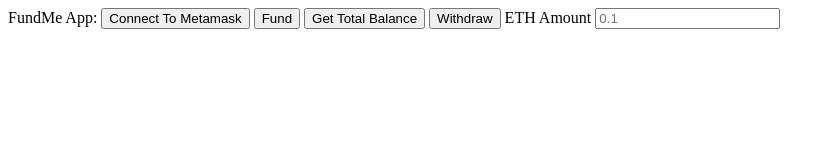
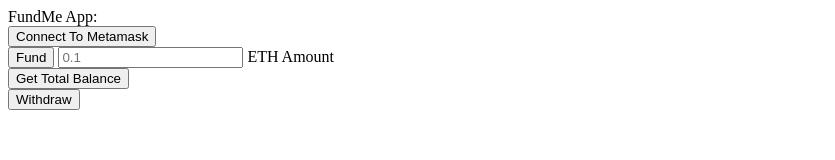
Before and after one commit to N-dcool/fund-me-UI, a plain HTML site: page index.html in a window 1280 px wide. Shown: the whole page, without its empty margins (0-835 px from the left). Drawn offline with Linux system fonts and the light colour scheme.

```diff
--- a/index.html
+++ b/index.html
@@ -8,13 +8,16 @@
     </head>
     <body>
         FundMe App:
-        <button id="connectButton">Connect To Metamask</button>
-        <button id="fundButton">Fund</button>
-        <button id="balanceButton">Get Total Balance</button>
-        <button id="withdrawButton">Withdraw</button>
-        <!-- form -->
-        <label for="fund">ETH Amount </label>
-        <input id="ethAmount" placeholder="0.1" />
-        <script src="./index.js" type="module" />
+        <div>
+            <button id="connectButton">Connect To Metamask</button><br />
+            <button id="fundButton">Fund</button>
+            <input id="ethAmount" placeholder="0.1" />
+            <label for="fund">ETH Amount </label><br />
+            <button id="balanceButton">Get Total Balance</button><br />
+            <button id="withdrawButton">Withdraw</button><br />
+            <!-- form -->
+
+            <script src="./index.js" type="module" />
+        </div>
     </body>
 </html>
```
Also changed, not shown: 1 other file.
